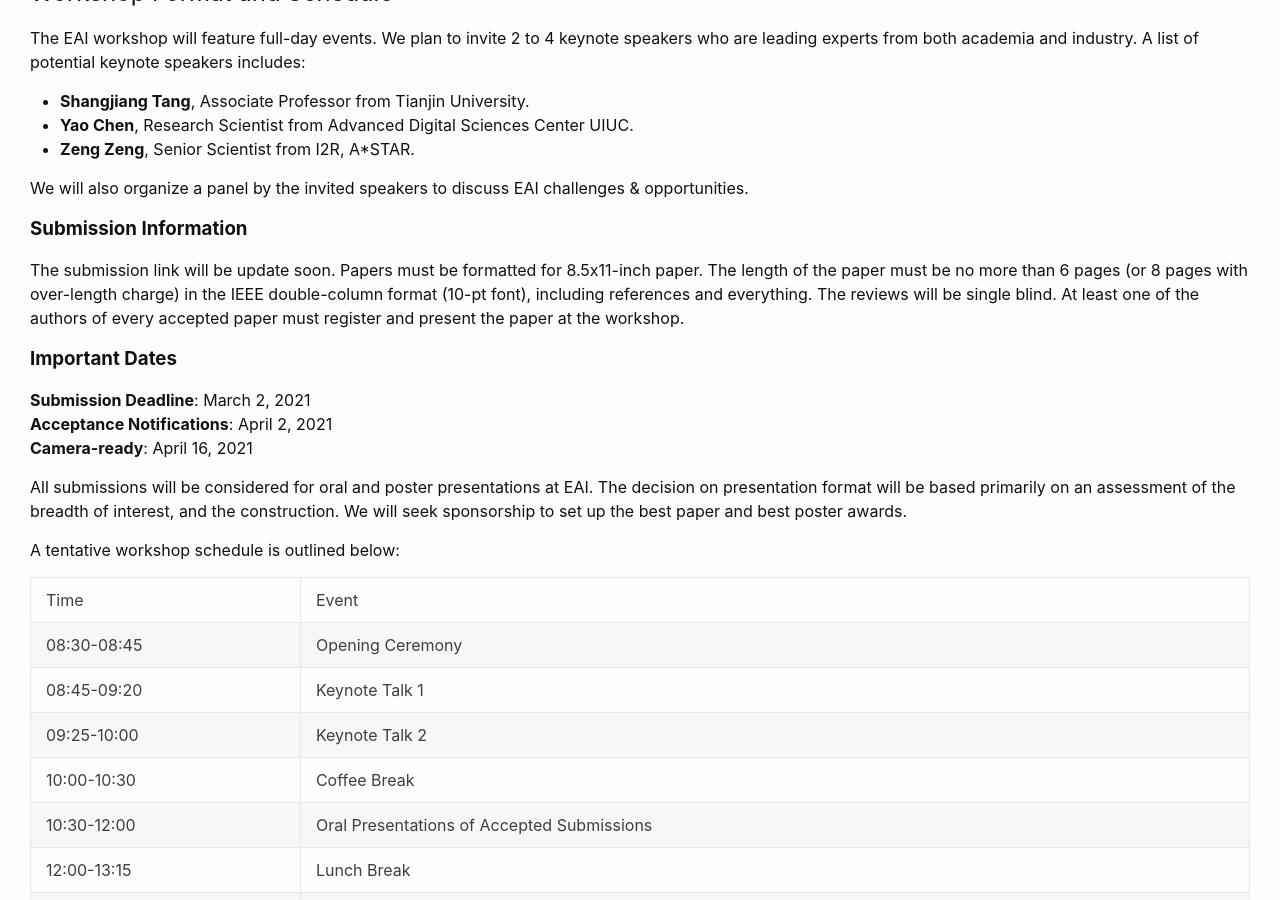
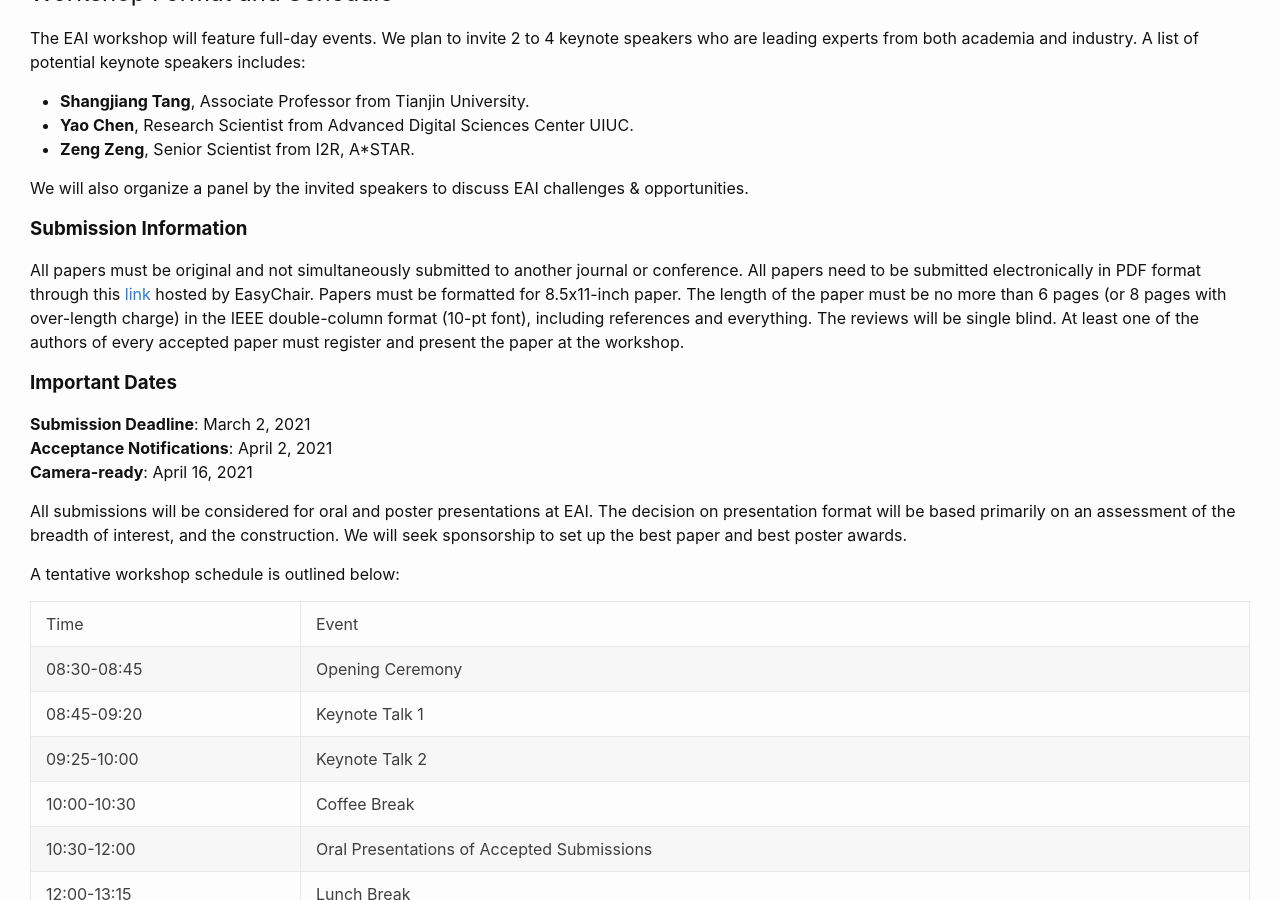
Before and after one commit to EAI-ICDCS/EAI-ICDCS.github.io, a Jekyll site: the page built from index.markdown, in a window 1280 px wide and 900 px high, scrolled down 855 px. Built offline with Jekyll 4.4.1, drawn with Linux system fonts in a browser that asks for light colours.

Commit message:
Update index.markdown
Update submission link

```diff
--- a/index.markdown
+++ b/index.markdown
@@ -35,7 +35,7 @@ The EAI workshop will feature full-day events. We plan to invite 2 to 4 keynote
 We will also organize a panel by the invited speakers to discuss EAI challenges & opportunities.
 
 ### **Submission Information**
-The submission link will be update soon. Papers must be formatted for 8.5x11-inch paper. The length of the paper must be no more than 6 pages (or 8 pages with over-length charge) in the IEEE double-column format (10-pt font), including references and everything. The reviews will be single blind. At least one of the authors of every accepted paper must register and present the paper at the workshop.
+All papers must be original and not simultaneously submitted to another journal or conference. All papers need to be submitted electronically in PDF format through  this [link](https://easychair.org/conferences/?conf=icdcseai2021) hosted by EasyChair. Papers must be formatted for 8.5x11-inch paper. The length of the paper must be no more than 6 pages (or 8 pages with over-length charge) in the IEEE double-column format (10-pt font), including references and everything. The reviews will be single blind. At least one of the authors of every accepted paper must register and present the paper at the workshop.
 
 ### **Important Dates**
 **Submission Deadline**: March 2, 2021
```
